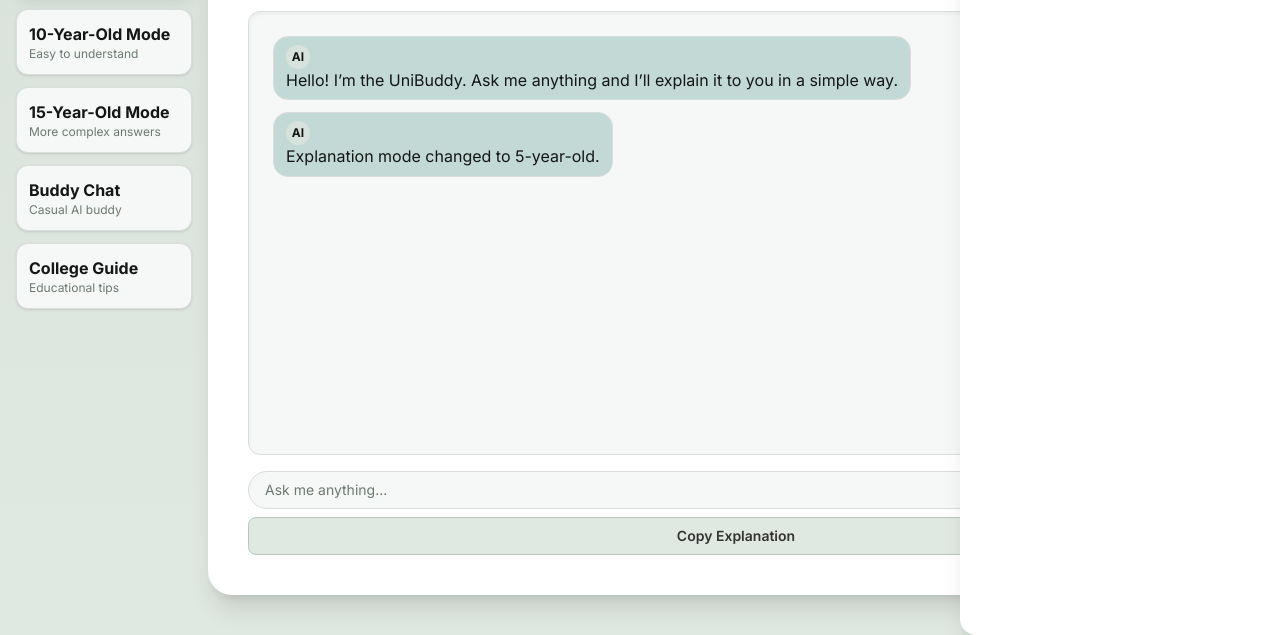
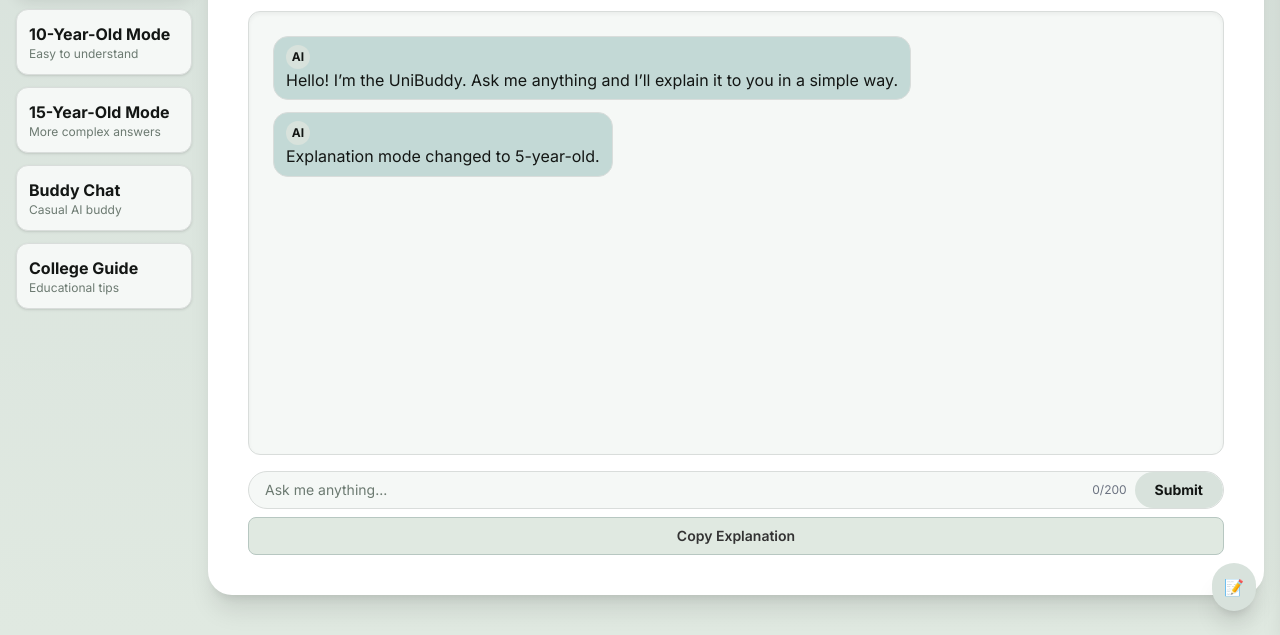
Before and after one commit to nidheerakesh/UniBuddy, a plain HTML site: page frontend/index.html in a window 1280 px wide. Shown: the part 165-800 px from the top of the page. Drawn offline with nearby package versions, Linux system fonts and the light colour scheme.

Commit message:
Update index.html

```diff
--- a/frontend/index.html
+++ b/frontend/index.html
@@ -25,7 +25,7 @@
 📝
 </button>
 
-<div id="todo-sidebar" class="fixed top-0 right-0 h-full w-80 bg-white dark:bg-gray-900 shadow-xl transform translate-x-0 transition-transform duration-300 ease-in-out z-50 rounded-l-2xl overflow-y-auto">
+<div id="todo-sidebar" class="fixed top-0 right-0 h-full w-80 bg-white dark:bg-gray-900 shadow-xl transform translate-x-full transition-transform duration-300 ease-in-out z-[9999] rounded-l-2xl overflow-y-auto">
   <div class="p-4">
     <div class="flex justify-between items-center mb-4">
       <h2 class="text-xl font-bold text-[var(--accent-primary)]">📋 Tasks</h2>
@@ -38,7 +38,6 @@
     <ul id="task-list" class="space-y-2 text-sm"></ul>
   </div>
 </div>
-
 
 <div class="fixed top-4 right-4 flex flex-wrap gap-2 z-50">
 <select id="language-select" class="theme-button px-2 py-1 rounded-lg text-xs font-semibold border transition-colors duration-300">
```
